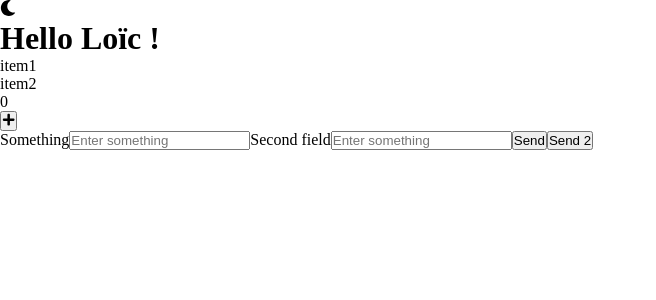
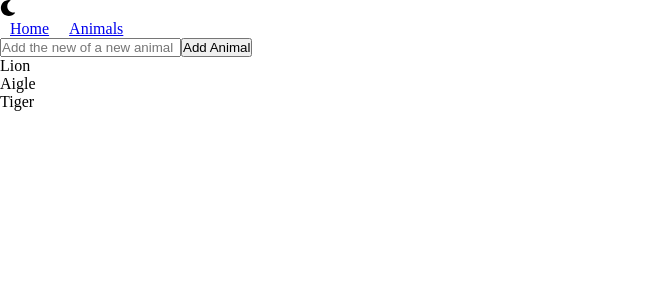
Before and after one commit to ldandoy/epita_advanced_javascript, a React (Create React App) app in the folder client/: page /animals in a window 1280 px wide. Shown: the top 300 px of the page, without its empty margins (0-656 px from the left). Built offline with nearby package versions, Linux system fonts and the light colour scheme.

Commit message:
Add array

```diff
--- a/client/package.json
+++ b/client/package.json
@@ -6,9 +6,11 @@
     "@testing-library/jest-dom": "^5.14.1",
     "@testing-library/react": "^12.0.0",
     "@testing-library/user-event": "^13.2.1",
+    "axios": "^0.24.0",
     "react": "^17.0.2",
     "react-dom": "^17.0.2",
     "react-icons": "^4.3.1",
+    "react-router-dom": "^6.2.1",
     "react-scripts": "5.0.0",
     "web-vitals": "^2.1.0"
   },
--- a/client/src/App.js
+++ b/client/src/App.js
@@ -1,20 +1,31 @@
 import React, {useContext} from 'react'
+import { BrowserRouter, Routes, Route, Link } from 'react-router-dom'
 
 import { ThemeContext } from './contexts/themes'
-import Hello from './components/Hello'
-import Facts from './components/Facts'
+
+import Home from './pages/Home'
+import Animals from './pages/Animals'
+
 import SwicherMode from './components/SwicherMode'
-import TestForm from './components/TestForm'
 
 const App = () => {
     const [{ theme }] = useContext(ThemeContext)
 
-    return (<div className='app' style={theme}>
-        <SwicherMode />
-        <Hello name="Loïc" />
-        <Facts />
-        <TestForm />
-    </div>)
+    return (<BrowserRouter>
+        <div className='app' style={theme}>
+            <SwicherMode />
+
+            <nav>
+                <Link to="/">Home</Link>
+                <Link to="/animals">Animals</Link>
+            </nav>
+
+            <Routes>
+                <Route path="/" element={<Home />} />
+                <Route path='/animals' element={<Animals />} />
+            </Routes>
+        </div>
+    </BrowserRouter>)
 }
 
 export default App
--- a/client/src/components/Facts.js
+++ b/client/src/components/Facts.js
@@ -1,20 +1,39 @@
-import React, { useState } from 'react'
-import { FaPlus } from 'react-icons/fa'
+import React, {useEffect, useState} from 'react'
+import axios from 'axios'
 
 const Facts = () => {
-    const [count, setCount] = useState(0)
+    const [fact, setFact] = useState(null)
 
-    const handlerOnClick = () => {
-        setCount(count+1)
+    const getRandomFact = async () => {
+        const res = await axios.get('https://api.chucknorris.io/jokes/random')
+        console.log(res.data.value)
+        setFact(res.data.value)
     }
 
+    useEffect(() => {
+        getRandomFact()
+
+        /*axios.get('https://api.chucknorris.io/jokes/random')
+        .then(res => {
+            console.log(res.data.value)
+            setFact(res.data.value)
+        })
+        .catch(error => {
+            console.error(error)
+        })*/
+
+        console.log("test")
+    }, [])
+
+    useEffect(() => {
+        if (fact)
+            console.log("test 1")
+    },[fact])
+
     return (
-        <div>
-            {count}
-            <br />
-            <button onClick={handlerOnClick}>
-                <FaPlus />
-            </button>
+        <div id="fact-container">
+            {!fact && <>Loading...</>}
+            {fact && <div className="fact">{fact}</div>}
         </div>
     )
 }
--- a/client/src/components/Hello.js
+++ b/client/src/components/Hello.js
@@ -9,7 +9,7 @@ const Hello = ({ name }) => {
         <h1>Hello { finalName } !</h1>
         <div>
             <ul>
-                {array.map(item => <li>
+                {array.map((item, index) => <li key={`hello-${index}`}>
                     {item}
                 </li>)}
             </ul>
--- /dev/null
+++ b/client/src/components/ListAnimals.js
@@ -0,0 +1,39 @@
+import React, {useState} from 'react'
+
+const ListAnimals = () => {
+    const [animals, setAnimals] = useState(['Lion', "Aigle", "Tiger"])
+    const [newAnimal, setNewAnimal] = useState('')
+
+    const handlerOnChange = (e) => {
+        setNewAnimal(e.target.value)
+    }
+
+    const handledSubmit = (e) => {
+        e.preventDefault()
+
+        setAnimals([...animals, newAnimal])
+        setNewAnimal('')
+    }
+
+    return (
+        <div>
+            <form onSubmit={handledSubmit}>
+                <input
+                    type="text"
+                    name="newAnimal"
+                    value={newAnimal}
+                    onChange={handlerOnChange}
+                    placeholder='Add the new of a new animal'
+                />
+                <button type='submit'>Add Animal</button>
+            </form>
+            <ul>
+                {animals.map((animal,index) => <li key={'animals-' + index}>
+                    {animal}
+                </li>)}
+            </ul>
+        </div>
+    )
+}
+
+export default ListAnimals
--- a/client/src/index.css
+++ b/client/src/index.css
@@ -12,3 +12,7 @@
 .swicher {
     cursor: pointer;
 }
+
+nav a {
+    margin: 10px;
+}
--- /dev/null
+++ b/client/src/pages/Animals.js
@@ -0,0 +1,13 @@
+import React from 'react'
+
+import ListAnimals from '../components/ListAnimals'
+
+const Animals = () => {
+    return (
+        <div>
+            <ListAnimals />
+        </div>
+    )
+}
+
+export default Animals
--- /dev/null
+++ b/client/src/pages/Home.js
@@ -0,0 +1,15 @@
+import React from 'react'
+
+import Hello from '../components/Hello'
+import Facts from '../components/Facts'
+
+const Home = () => {
+    return (
+        <>
+            <Hello />
+            <Facts />
+        </>
+    )
+}
+
+export default Home
```
Also changed, not shown: client/src/components/Increment.js (added, +22 -0 lines), 2 other files (tests, documents, lock files or other folders).
